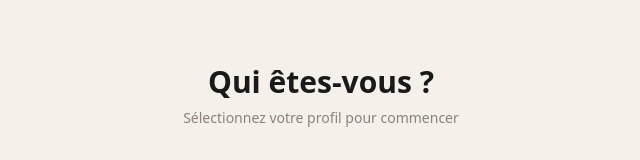
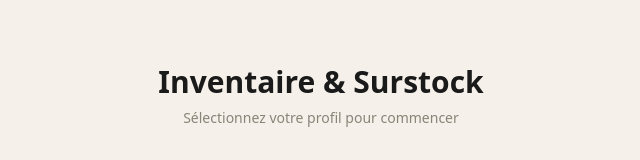
Before and after one commit to axell152/gestion-colis, a Next.js app: page /mobile in a window 1280 px wide. Shown: the top 160 px of the page, without its empty margins (319-959 px from the left). Built offline with nearby package versions, Linux system fonts and the light colour scheme; no server answers; the database is empty.

Commit message:
Update page.tsx

```diff
--- a/src/app/mobile/page.tsx
+++ b/src/app/mobile/page.tsx
@@ -14,7 +14,7 @@ export default async function MobilePage() {
     <main className="min-h-screen bg-[#F5F1EA] flex flex-col items-center px-6 pt-16">
       <div className="w-full max-w-sm">
         <h1 className="text-3xl font-bold text-[#1A1A1A] text-center">
-          Qui êtes-vous ?
+          Inventaire & Surstock
         </h1>
         <p className="text-sm text-[#8A8378] text-center mt-2 mb-10">
           Sélectionnez votre profil pour commencer
```
